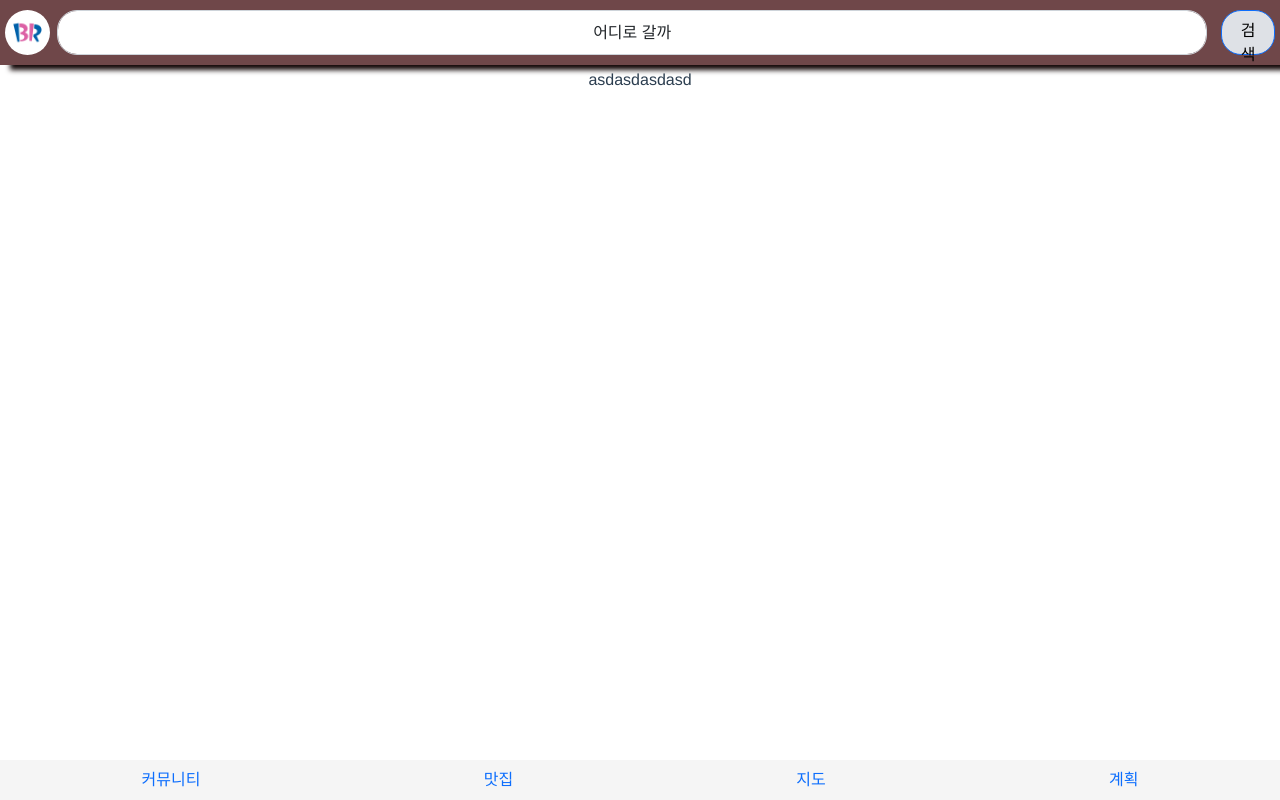
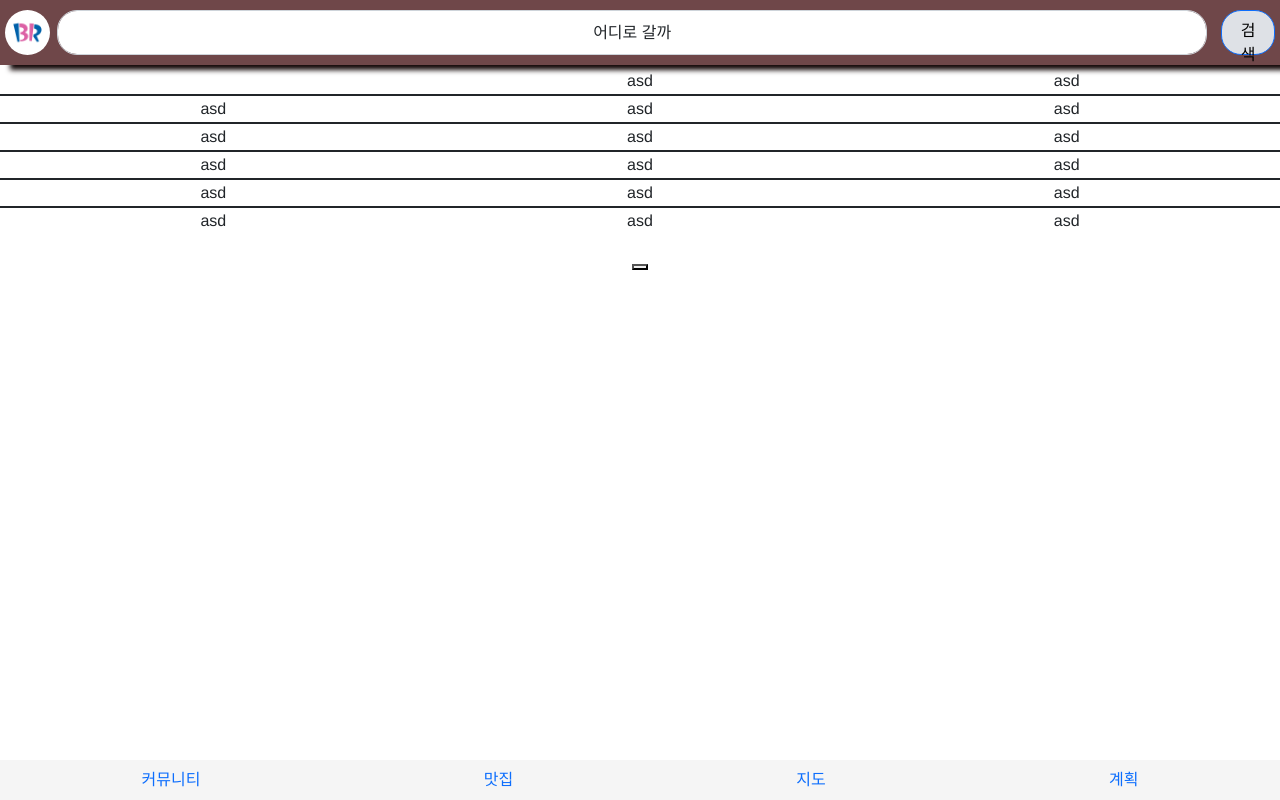
Before and after one commit to 2021-oasis-hackathon/25, a Vue app in the folder front/vue_front/: page /community in a window 1280 px wide. Built offline with nearby package versions, Linux system fonts and the light colour scheme.

Commit message:
게시판 통신

```diff
--- a/front/vue_front/src/App.vue
+++ b/front/vue_front/src/App.vue
@@ -72,3 +72,7 @@ export default {
   z-index: 10000;
 }
 </style>
+/*
+methods:
+
+*/
--- a/front/vue_front/src/views/Community.vue
+++ b/front/vue_front/src/views/Community.vue
@@ -1,27 +1,76 @@
 <template>
     <div>
         <div class="content">
-            asdasdasdasd
+            <table class="table">
+                <tr>
+                    <td>{{post}}</td>
+                    <td>asd</td>
+                    <td>asd</td>
+                </tr>
+                <tr>
+                    <td>asd</td>
+                    <td>asd</td>
+                    <td>asd</td>
+                </tr>
+                <tr>
+                    <td>asd</td>
+                    <td>asd</td>
+                    <td>asd</td>
+                </tr>
+                <tr>
+                    <td>asd</td>
+                    <td>asd</td>
+                    <td>asd</td>
+                </tr>
+                <tr>
+                    <td>asd</td>
+                    <td>asd</td>
+                    <td>asd</td>
+                </tr>
+                <tr>
+                    <td>asd</td>
+                    <td>asd</td>
+                    <td>asd</td>
+                </tr>
+            </table>
+            <button @click='postTest'></button>
         </div>
     </div>
 </template>
 
 <script>
+import axios from 'axios';
+
 export default {
     data() {
         return {
-
+            post : null,
         }
     },
     methods: {
 
+        postTest(){
+            axios.post("https://reqres.in/api/register", {
+            "email": "eve.holt@reqres.in",
+            "password": "pistol"
+        }).then(
+            res =>{
+            this.post = res.data.token;
+            console.log(res)
+        }).catch(err=>{
+            console.log(err)
+        })
     },
     watch: {
 
     },
+    }
 }
 </script>
 
-<style>
 
+<style scoped>
+.table{
+
+}
 </style>
```
